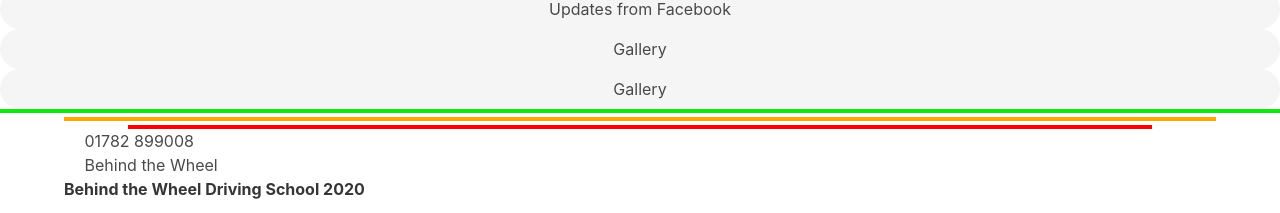
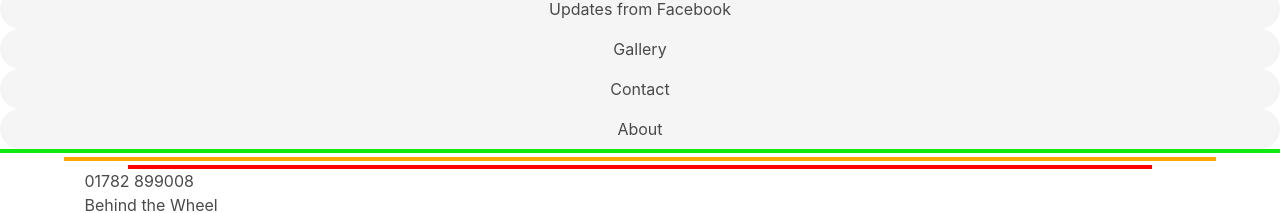
Before and after one commit to bailliechris/driving-school, a Vue app: page / in a window 1280 px wide. Shown: the part 285-498 px from the top of the page. Built offline with nearby package versions, Linux system fonts and the light colour scheme; some icons are missing.

Commit message:
About me split from mission

```diff
--- a/src/App.vue
+++ b/src/App.vue
@@ -17,9 +17,13 @@
     <div v-if="gallery">
       <Gallery />
     </div>
-    <b-button type="is-light" rounded @click="swapContact" expanded>Gallery</b-button>
+    <b-button type="is-light" rounded @click="swapContact" expanded>Contact</b-button>
     <div v-if="contact">
       <Contact />
+    </div>
+    <b-button type="is-light" rounded @click="swapAbout" expanded>About</b-button>
+    <div v-if="about">
+      <About />
     </div>
     <Stripes />
     <Footer />
@@ -35,6 +39,7 @@ import FacebookFeed from './components/FacebookFeed.vue'
 import Mission from './components/Mission.vue'
 import Footer from './components/Footer.vue'
 import Contact from './components/Contact.vue'
+import About from './components/About.vue'
 
 export default {
   name: 'App',
@@ -46,14 +51,16 @@ export default {
     FacebookFeed,
     Mission,
     Footer,
-    Contact
+    Contact,
+    About
   },
   data() {
       return {
         mission: false,
         gallery: false,
         feed: false,
-        contact: false
+        contact: false,
+        about: false
       }
   },
   methods: {
@@ -69,6 +76,9 @@ export default {
       }
       else if (i == 4) {
         this.contact = !this.contact;
+      }
+      else if (i == 5) {
+        this.about = !this.about;
       }
       else if (i == 0) {
         this.resetAll();
@@ -86,11 +96,15 @@ export default {
     swapContact: function() {
       this.contact = !this.contact;
     },
+    swapAbout: function() {
+      this.about = !this.about;
+    },
     resetAll: function() {
       this.feed = false;
       this.gallery = false;
       this.mission = false;
       this.contact = false;
+      this.about = false;
     }
   }
 }
--- /dev/null
+++ b/src/components/About.vue
@@ -0,0 +1,35 @@
+<template>
+    <div class="box">
+        <p class="mission">
+        My aim is to keep up to date with all new and latest teaching and learning strategies, rules and regulations and I am committed to CPD. I take pride in my lessons and I DO NOT attempt to compete with the cheap driving lessons in Stoke-on-Trent. I feel my driving lesson prices reflect the level of dedication and commitment so that I am  able to deliver some the best driving lessons in Stoke-on-Trent.
+        I compete on quality and value. My customers benefit from quicker learning and saving money by typically needing fewer hours overall.
+        Thank you for visiting our website and taking the time to read through. We hope you’ve taken some value from it and wish you the very best on your quest to achieving your licence. Whether it be with ourselves or one of the other many local driving schools.
+        </p>
+        <br />
+        <p>
+        Best regards, </p>
+        <br />
+
+        <p class="sig"><strong>Jason Rothwell</strong></p> (Owner)
+    </div>
+</template>
+
+<script>
+export default {
+    name:"About"
+}
+</script>
+
+<style scoped>
+
+p.mission{
+    font-size:1rem;
+}
+
+
+p.sig{
+    font-size:1.5rem;
+    font-family: cursive;
+}
+
+</style>
--- a/src/components/FacebookFeed.vue
+++ b/src/components/FacebookFeed.vue
@@ -1,5 +1,5 @@
 <template>
-    <div class="container">
+    <div class="box">
         <div class="fb-page" data-href="https://www.facebook.com/facebook" data-tabs="timeline" data-width="500" data-height="500" data-small-header="true" data-adapt-container-width="true" data-hide-cover="true" data-show-facepile="false">
             <blockquote cite="https://www.facebook.com/facebook" class="fb-xfbml-parse-ignore">
             <a href="https://www.facebook.com/facebook">Facebook</a>
--- a/src/components/Gallery.vue
+++ b/src/components/Gallery.vue
@@ -1,5 +1,5 @@
 <template>
-    <div class="container">
+    <div class="box">
         <b-carousel :indicator-inside="false">
             <b-carousel-item v-for="(item, i) in 6" :key="i">
                 <span class="image">
--- a/src/components/Mission.vue
+++ b/src/components/Mission.vue
@@ -1,5 +1,5 @@
 <template>
-    <div class = "container">
+    <div class = "box">
         <h1>Our Mission</h1>
         <p class="mission">
         Client-centred learning is an approach to learning to drive that takes into account how you prefer to learn. When people learn in this way they are more likely to retain information and skills.
@@ -9,18 +9,6 @@
         Learner drivers in Stoke-on-Trent  transfer to our driving school because their instructor can’t fit them in. We’re serious about helping you learn to drive and so don’t book you in unless we know that there is a weekly slot ongoing until you pass your test.
         For us, teaching someone to drive is not just about passing their test. Sure, we properly prepare you and ensure you know everything in order to get that first time pass. Importantly we ensure that you can drive independently, skilfully and efficiently as part of our service.
         Customers of Go2 Driving School will be able to drive independently in a variety of road and traffic conditions. We aim to ensure that you <strong>WILL</strong> understand what you are doing and most importantly, <strong>WHY.</strong></p>
-        <br />
-        <p class="mission">
-        My aim is to keep up to date with all new and latest teaching and learning strategies, rules and regulations and I am committed to CPD. I take pride in my lessons and I DO NOT attempt to compete with the cheap driving lessons in Stoke-on-Trent. I feel my driving lesson prices reflect the level of dedication and commitment so that I am  able to deliver some the best driving lessons in Stoke-on-Trent.
-        I compete on quality and value. My customers benefit from quicker learning and saving money by typically needing fewer hours overall.
-        Thank you for visiting our website and taking the time to read through. We hope you’ve taken some value from it and wish you the very best on your quest to achieving your licence. Whether it be with ourselves or one of the other many local driving schools.
-        </p>
-        <br />
-        <p>
-        Best regards, </p>
-        <br />
-
-        <p class="sig"><strong>Jason Rothwell</strong></p> (Owner)
 
     </div>
 </template>
@@ -40,8 +28,4 @@ p.mission{
     font-size:1rem;
 }
 
-p.sig{
-    font-size:1.5rem;
-    font-family: cursive;
-}
 </style>
--- a/src/components/Nav.vue
+++ b/src/components/Nav.vue
@@ -25,6 +25,9 @@
                 <b-navbar-item href="#" @click="missionSelect">
                     Mission
                 </b-navbar-item>
+                <b-navbar-item href="#" @click="about">
+                    About
+                </b-navbar-item>
             </b-navbar-dropdown>
         </template>
     </b-navbar>
@@ -51,6 +54,9 @@ export default {
       contact: function() {
           this.$emit("next", 4);
       },
+      about: function() {
+          this.$emit("next", 5);
+      },
       reset: function() {
           this.$emit("next", 0);
       }
```
